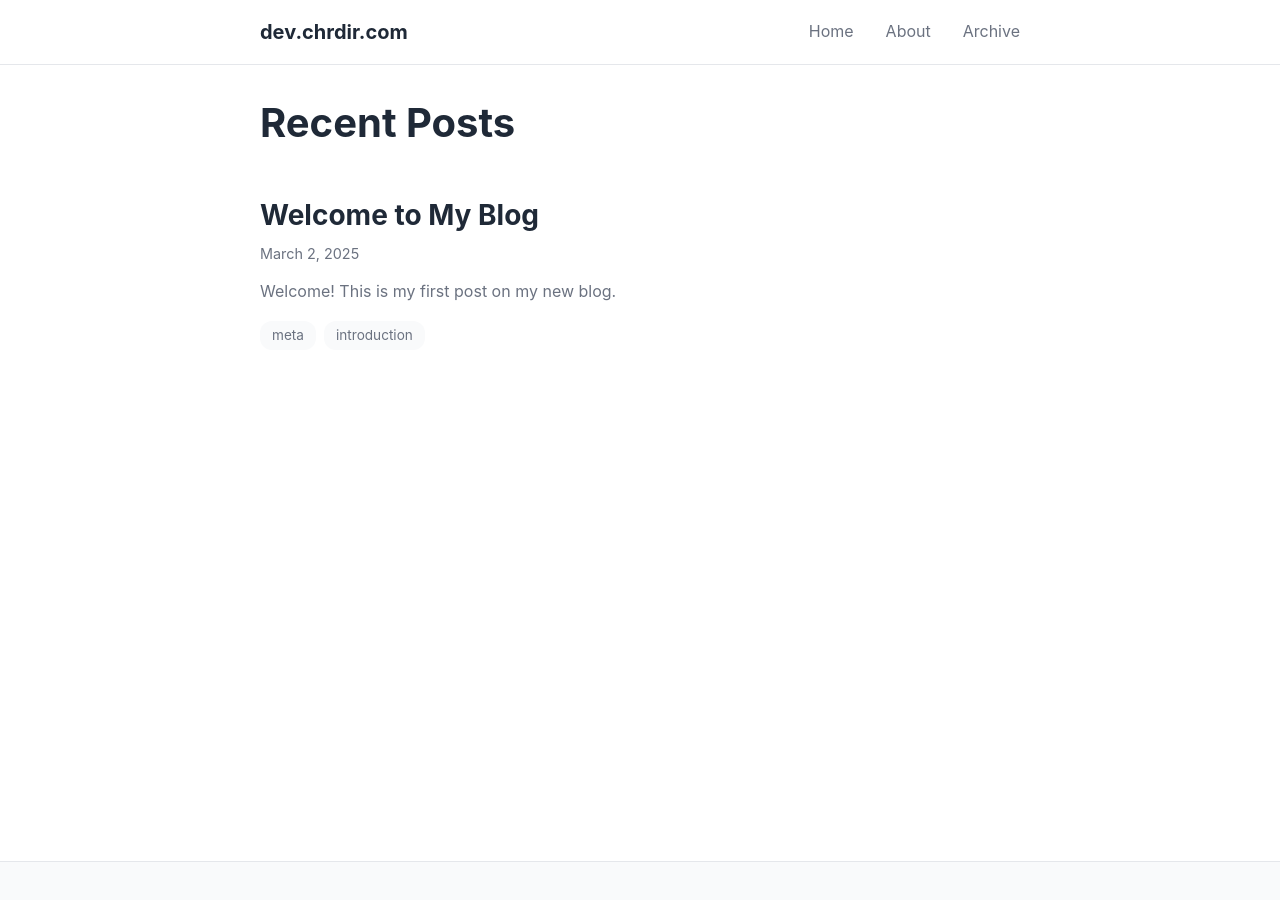
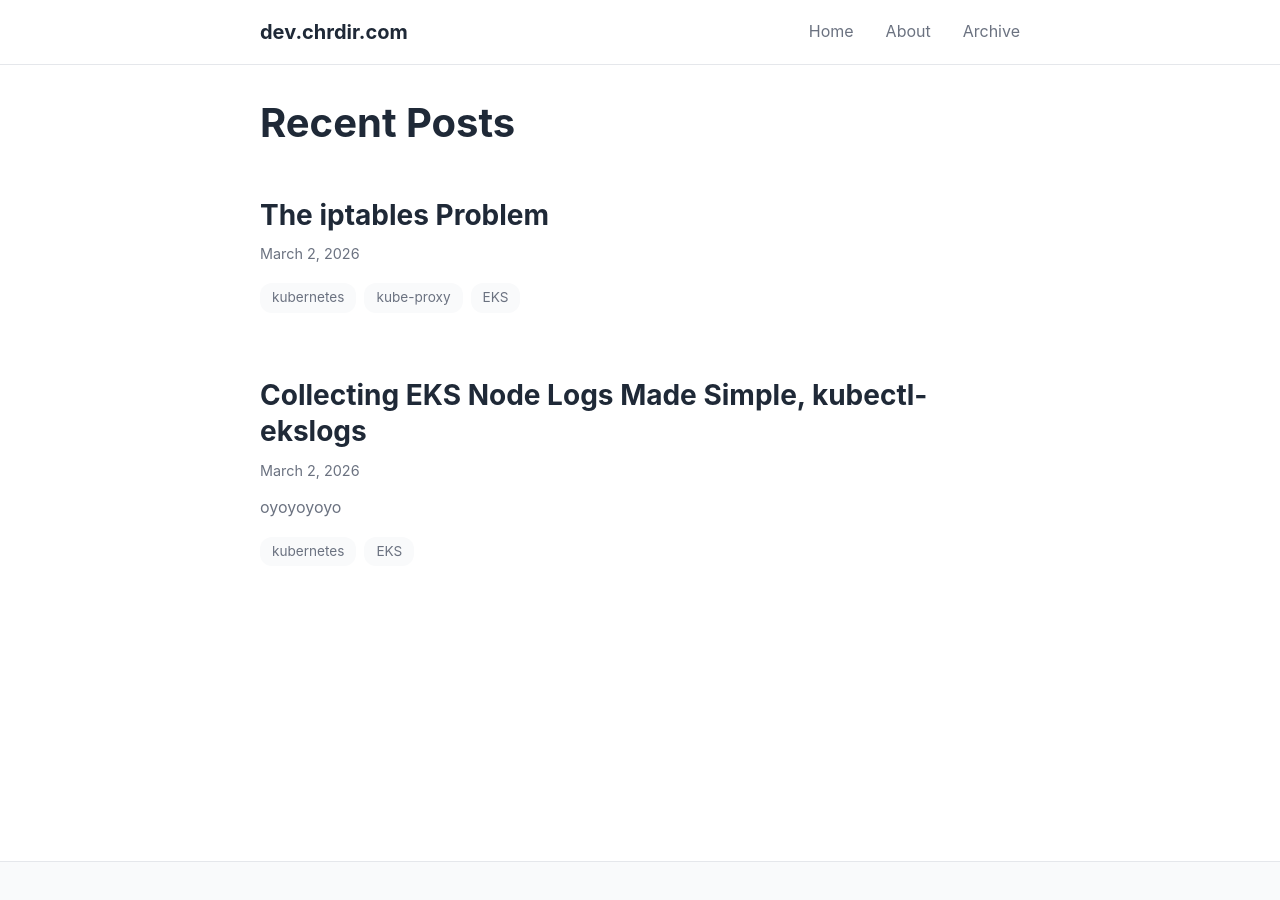
Before and after one commit to cdirubbio/cdirubbio.github.io, a Jekyll site: the page built from index.html, in a window 1280 px wide and 900 px high. Built offline with Jekyll 4.4.1, drawn with Linux system fonts in a browser that asks for light colours.

Commit message:
adding coming blog posts

```diff
--- a/_posts/2025-03-02-welcome-to-my-blog.md
+++ /dev/null
@@ -1,15 +0,0 @@
----
-layout: post
-title: "Welcome to My Blog"
-date: 2025-03-02 12:00:00 -0800
-tags: [meta, introduction]
----
-
-Welcome! This is my first post on my new blog.
-
-## What to Expect
-
-I'll be writing about:
-
-- stuff
-- things
--- /dev/null
+++ b/_posts/2026-03-02-EKS-Node-Monitoring-Agent-Kubectl-Plugin.md
@@ -0,0 +1,9 @@
+---
+layout: post
+title: "Collecting EKS Node Logs Made Simple, kubectl-ekslogs"
+date: 2026-03-02 12:00:00 -0800
+tags: [kubernetes, EKS]
+---
+
+
+## oyoyoyoyo
--- /dev/null
+++ b/_posts/2026-03-04-The-iptables-Problem.md
@@ -0,0 +1,6 @@
+---
+layout: post
+title: "The iptables Problem"
+date: 2026-03-02 12:00:00 -0800
+tags: [kubernetes, kube-proxy, EKS]
+---
```
Also changed, not shown: about.md (+1 -1 lines), README.md.
